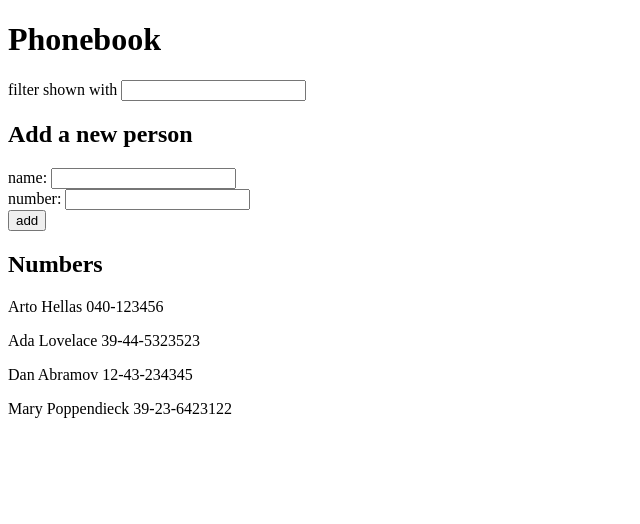
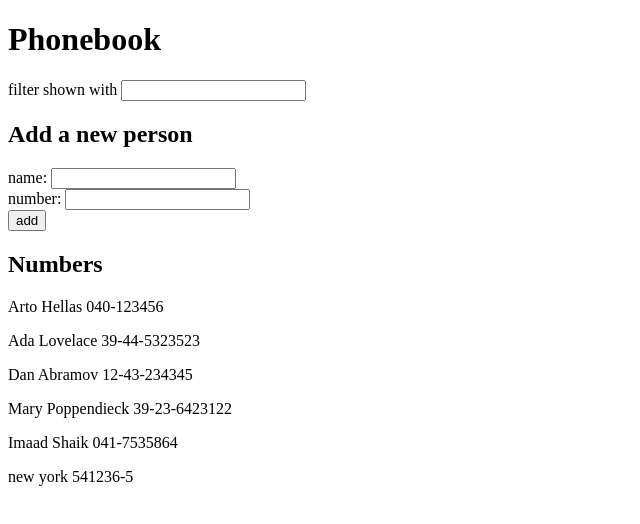
Before and after one commit to imdshk/course-fullstack-web-development, a React (Vite) app in the folder part2/phonebook/: page / in a window 1280 px wide. Shown: the top 524 px of the page, without its empty margins (0-640 px from the left). Built offline with nearby package versions, Linux system fonts and the light colour scheme; data requests are answered from the project's data file.

Commit message:
exercise 2.12-2.13 completed

```diff
--- a/part2/phonebook/db.json
+++ b/part2/phonebook/db.json
@@ -19,6 +19,16 @@
       "name": "Mary Poppendieck",
       "number": "39-23-6423122",
       "id": 4
+    },
+    {
+      "name": "Imaad Shaik",
+      "number": "041-7535864",
+      "id": 5
+    },
+    {
+      "id": "c06f",
+      "name": "new york",
+      "number": "541236-5"
     }
   ]
 }
--- a/part2/phonebook/src/App.jsx
+++ b/part2/phonebook/src/App.jsx
@@ -3,6 +3,7 @@ import axios from 'axios'
 
 import AddPersonForm from './components/AddPersonForm'
 import PersonsList from './components/PersonsList'
+import personService from './services/persons'
 
 const App = () => {
   const [persons, setPersons] = useState([])
@@ -11,11 +12,10 @@ const App = () => {
   const [filteredName, setFilteredName] = useState('')
 
   useEffect(() => {
-    axios
-      .get("http://localhost:3001/persons")
+    personService
+      .getAll()
       .then(response => {
-        console.log("Promise fulfilled")
-        setPersons(response.data)
+        setPersons(response)
       })
   }, [])
 
@@ -53,12 +53,16 @@ const App = () => {
 
     const personObject = {
       name: newName,
-      number: newNumber,
-      id: persons.length + 1
+      number: newNumber
     }
-    setPersons(persons.concat(personObject))
-    setNewName('')
-    setNewNumber('')
+
+    personService
+      .create(personObject)
+      .then(response => {
+        setPersons(persons.concat(response))
+        setNewName('')
+        setNewNumber('')
+      })
   }
 
   const peopleToShow = (filteredName) !== ""
--- /dev/null
+++ b/part2/phonebook/src/services/persons.js
@@ -0,0 +1,15 @@
+import axios from "axios"
+
+const url = "http://localhost:3001/persons"
+
+const getAll = () => {
+    const request = axios.get(url)
+    return request.then(response => response.data)
+}
+
+const create = (newPerson) => {
+    const request = axios.post(url, newPerson)
+    return request.then(response => response.data)
+}
+
+export default { getAll, create }
```
